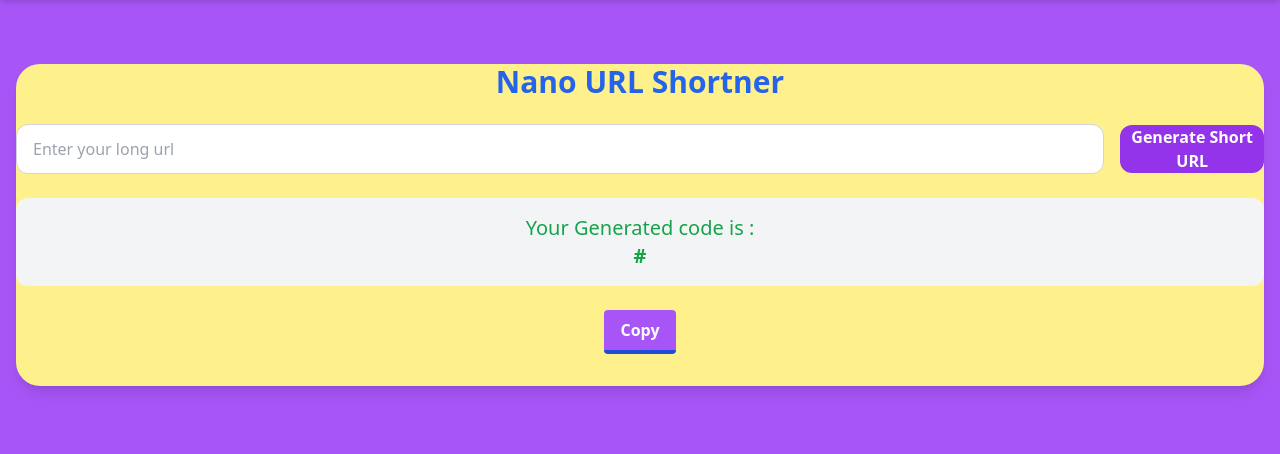
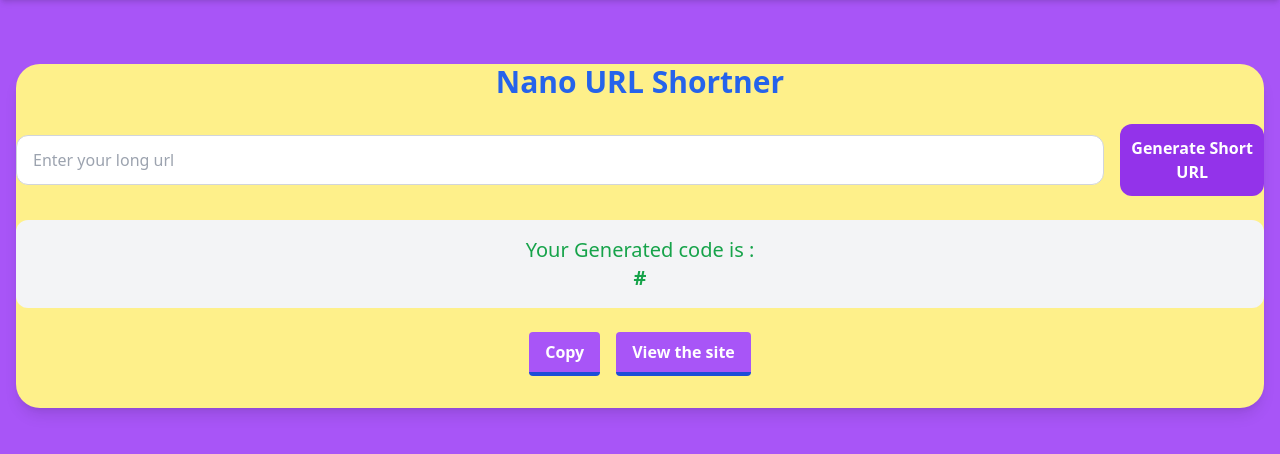
Before and after one commit to ci-sumi/NanoURL, a Flask app: template templates/index.html in a window 1280 px wide. Shown: the part 112-566 px from the top of the page. Run offline with Flask 3, Linux system fonts and the light colour scheme; the template is opened without the code that fills it: most values are stand-ins (such as "Sample title", 1, 10 or a date in 2020).

Commit message:
handle url action buttons via jinja instead of javascript

```diff
--- a/templates/index.html
+++ b/templates/index.html
@@ -19,17 +19,13 @@
             <h1 class="text-3xl font-bold text-center text-blue-600 mb-6">
                 Nano URL Shortner
             </h1>
-        <form action="/shorten"method="POST" class="flex items-center gap-4">
-            <input type="url" name="url_sumi"
-            placeholder="Enter your long url"
-            class="w-full border border-gray-300
+            <form action="/shorten" method="POST" class="flex items-center gap-4">
+                <input type="url" name="url_sumi" placeholder="Enter your long url" class="w-full border border-gray-300
      rounded-xl px-4 py-3 focus:outline-none focus:ring-2
       focus:ring-blue-500 ">
                 <div>
-                <button type="submit"
-                    class="bg-purple-600 hover:bg-blue-700
-                     text-white font-semibold px-1 py-
-                     rounded-xl transition duration-300
+                    <button type="submit" class="bg-purple-600 hover:bg-blue-700
+                     text-white font-semibold px-1 py-3 rounded-xl transition duration-300
                      hover:shadow-sm">
                         Generate Short URL</button>
                 </div>
@@ -41,15 +37,27 @@
                 <strong class="text-xl text-green-600 break-all">{{display_url}}
                 </strong>
             </div>
-        {% endif %}
-        <div class="flex justify-center mt-6">
+            <div id="actions" class="flex justify-center mt-6 gap-4">
                 <button class="bg-purple-500 hover:bg-blue-400 text-white font-bold
         py-2 px-4 border-b-4 border-blue-700 hover:border-blue-500 rounded">
                     Copy
                 </button>
+                <button class="bg-purple-500 hover:bg-blue-400 text-white font-bold
+        py-2 px-4 border-b-4 border-blue-700 hover:border-blue-500 rounded">
+                    View the site
+                </button>
             </div>
-    </div>
+            {% endif %}
+
     </main>
+    <!-- <script>
+        function showButtons(event) {
+            event.preventDefault(); // Prevent form submission
+            console.log("Button clicked");
+            document.getElementById("actions").classList.remove('hidden');
+            document.getElementById("actions").classList.add('flex');
+        }
+    </script> -->
 </body>
 
 </html>
```
Lines whose indentation alone changed are shown as unchanged.
